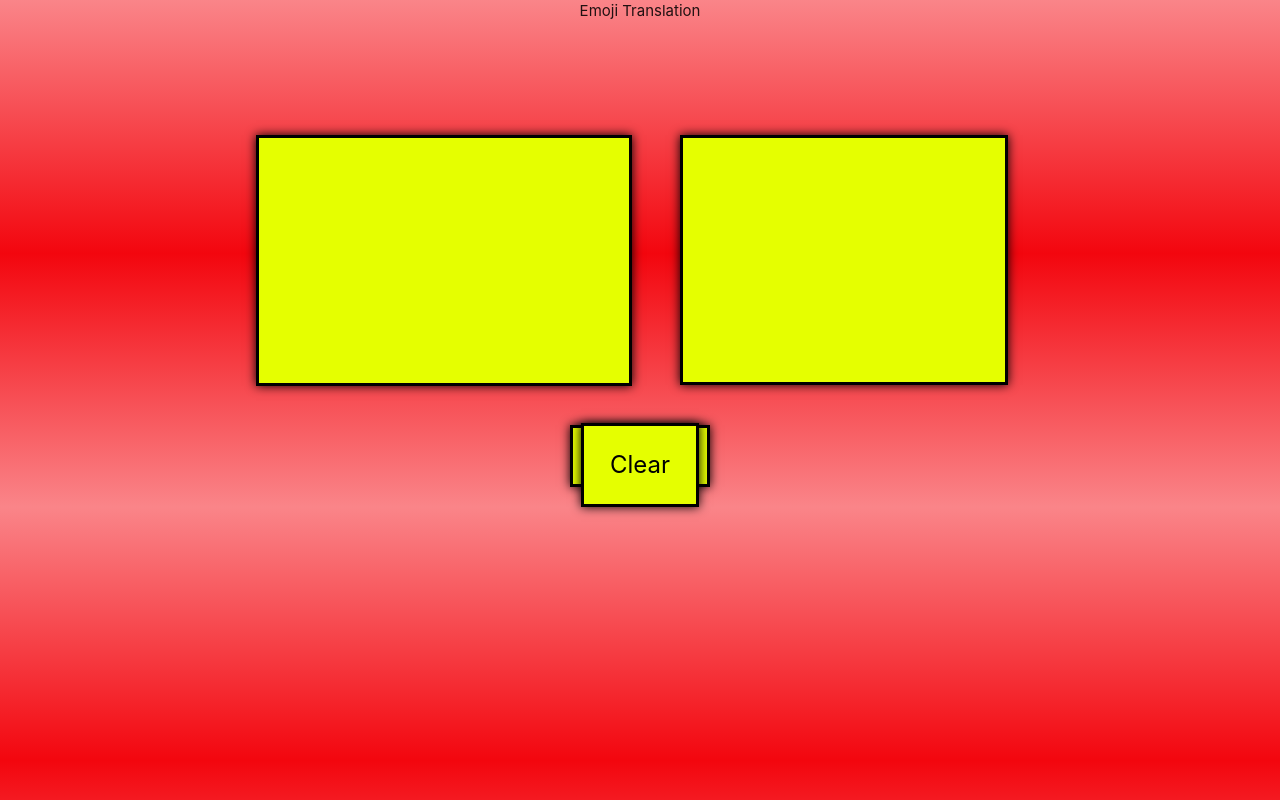
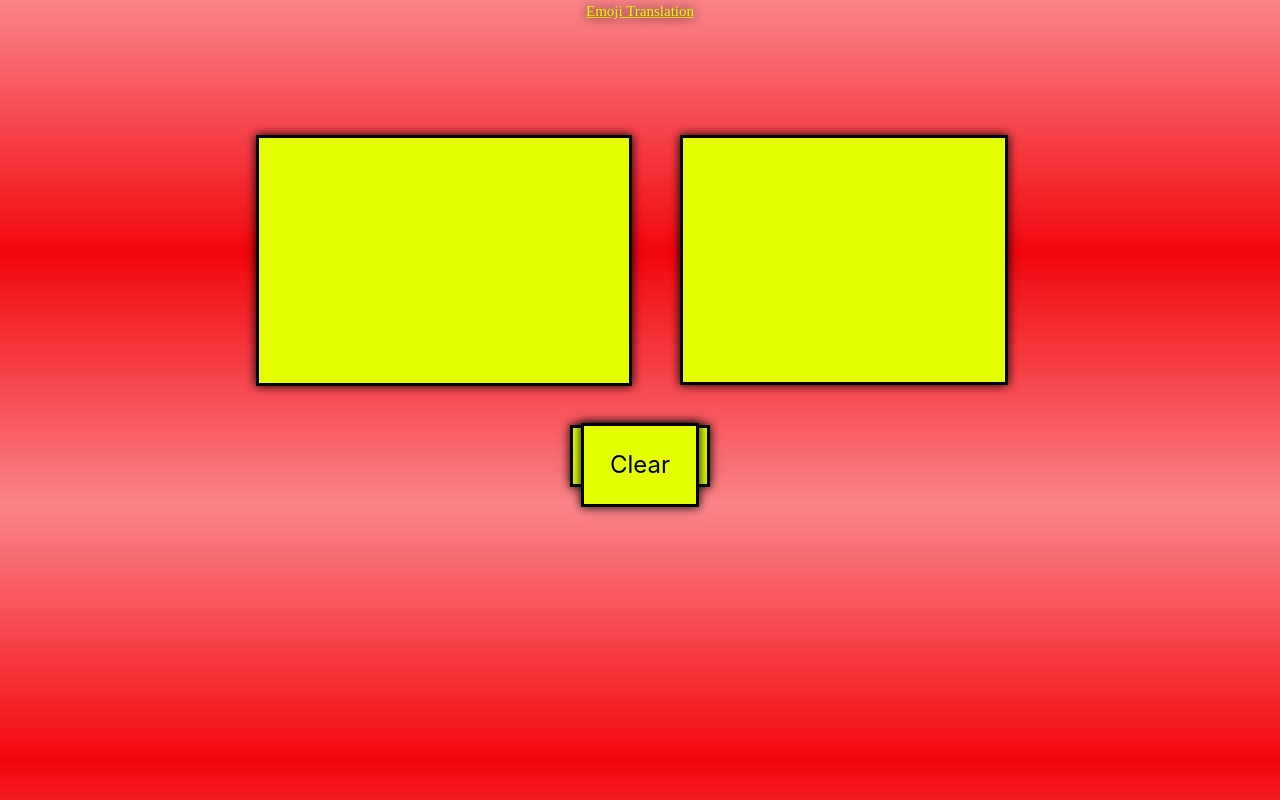
Before and after one commit to SpencerFalor-Ward/Emoji-Translator, a plain HTML site: page index.html in a window 1280 px wide. Drawn offline with nearby package versions, Linux system fonts and the light colour scheme.

Commit message:
Update group.css (#27)

```diff
--- a/group.css
+++ b/group.css
@@ -7,7 +7,7 @@ body {
   text-align: center;
 }
 
-.header {
+#header {
   font-family: "Bungee Shade";
   font-size: 100;
   color: rgb(229, 255, 0);
```
